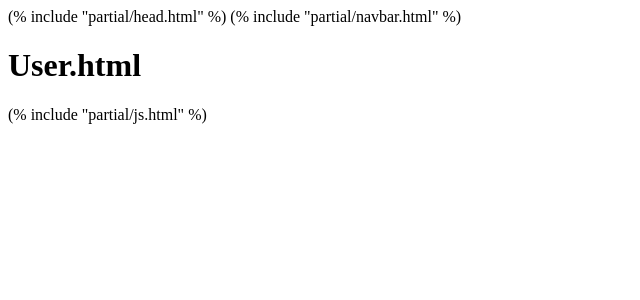
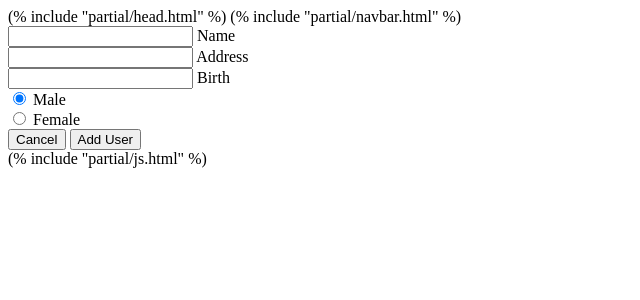
Before and after one commit to songmilee/NightBoard, a Django app: template flask_ppd/app/templates/user.html in a window 1280 px wide. Shown: the top 300 px of the page, without its empty margins (0-640 px from the left). Run offline with Django 3.2, Linux system fonts and the light colour scheme; the template is opened without the code that fills it, so the values that code supplies are empty.

Commit message:
add user form

```diff
--- a/flask_ppd/app/static/js/ppd.js
+++ b/flask_ppd/app/static/js/ppd.js
@@ -15,3 +15,7 @@
 $(document).ready(function(){
     $('.sidenav').sidenav();
 });
+
+$(document).ready(function(){
+  $('.datepicker').datepicker();
+});
--- a/flask_ppd/app/templates/user.html
+++ b/flask_ppd/app/templates/user.html
@@ -3,7 +3,56 @@
     (% include "partial/head.html" %)
 <body>
     (% include "partial/navbar.html" %)
-    <h1>User.html</h1>
+    <div class="content">
+        <div class="row">
+            <from action="#" class="col s12">
+                <div class="row">
+                    <div class="input-field col s12">
+                        <input id="mem_name" type="text" class="validate">
+                        <label for="mem_name">Name</label>
+                    </div>
+                </div>
+
+                <div class="row">
+                    <div class="input-field col s12">
+                        <input id="mem_address" type="text" class="validate">
+                        <label for="mem_address">Address</label>
+                    </div>
+                </div>
+
+                <div class="row">
+                    <div class="input-field col s12">
+                        <input id="mem_birth" type="text" class="datepicker">
+                        <label for="mem_birth">Birth</label>
+                    </div>
+                </div>
+
+                <div class="row">
+                    <div class="input-field col s12">
+                        <div class="row">
+                            <div class="col s4">
+                                <label>
+                                    <input class="with-gap" name="mem_sex" type="radio" checked />
+                                    <span>Male</span>
+                                </label>
+                            </div>
+                            <div class="col s4">
+                                <label>
+                                    <input class="with-gap" name="mem_sex" type="radio" />
+                                    <span>Female</span>
+                                </label>
+                            </div>
+                        </div>
+                    </div>
+                </div>
+
+                <div class="row right-align">
+                    <button class="btn red">Cancel</button>
+                    <button class="btn">Add User</button>
+                </div>
+            </from>
+        </div>
+    </div>
     (% include "partial/js.html" %)
 </body>
 </html>
```
